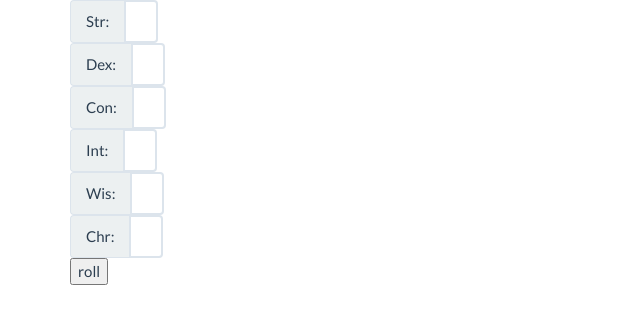
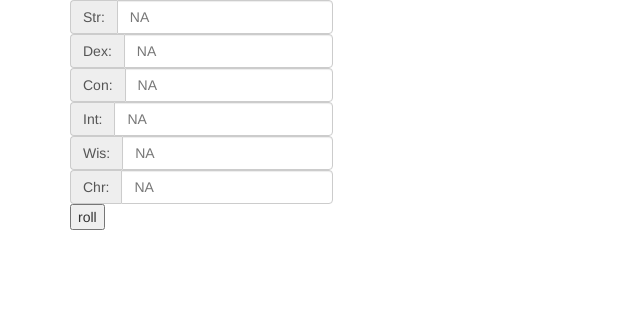
Before and after one commit to kingian/adandd, a Django app: template sandbox/templates/sandbox/character.html in a window 1280 px wide. Shown: the top 324 px of the page, without its empty margins (0-640 px from the left). Run offline with Django 3.2, Linux system fonts and the light colour scheme; the template is opened without the code that fills it, so the values that code supplies are empty; parts of the project's set-up code (start-up, migrations or seed data) failed here and were passed over; some libraries are stand-ins or nearby versions.

Commit message:
fixed CSS crap

```diff
--- a/sandbox/templates/sandbox/character.html
+++ b/sandbox/templates/sandbox/character.html
@@ -3,7 +3,8 @@
 		  <meta charset="utf-8">
 		  <meta http-equiv="X-UA-Compatible" content="IE=edge">
 		  <meta name="viewport" content="width=device-width, initial-scale=1">
-      <link rel="stylesheet" href="static/css/flatly_bootstrap.css">
+		  <link rel="stylesheet" href="{{ STATIC_URL}}css/bootstrap.min.css">
+		  <!--<link rel="stylesheet" href="{{ STATIC_URL}}css/flatly_bootstrap.css">-->
 		  <script>
 				function rollDie(dieType)
 				{
@@ -38,7 +39,7 @@
 	 <body>
 		  <div class="container">
 				<div class="row">
-            <div class="col-md-1">
+					 <div class="col-md-3">
 						  <div class="input-group">
 								<span class="input-group-addon">Str:</span>
 								<input type="text" class="form-control" id="strBox" placeholder="NA" />
--- a/sandbox/urls.py
+++ b/sandbox/urls.py
@@ -3,5 +3,6 @@ from sandbox import views
 
 
 urlpatterns = patterns('',
-                       url(r'^$', views.newcharacter),
+                       url(r'^new/character/', views.newcharacter),
+							  url(r'new/initstats/', views.savenewcharacter),
                       )
--- a/sandbox/views.py
+++ b/sandbox/views.py
@@ -1,8 +1,14 @@
 from django.shortcuts import render
 from django.http import HttpResponse
+from django.utils import simplejson
 
 def newcharacter(request):
 	 context = {}
 	 return render(request, 'sandbox/character.html', context)
 
+def savenewcharacter(request):
+
+	 data = { 'stuff' : 'boobies'}
+	 return HttpResponse(simplejson.dumps(data), content_type="application/json")
+
 # Create your views here.
```
Also changed, not shown: 3 other files. Lines whose indentation alone changed are shown as unchanged.
